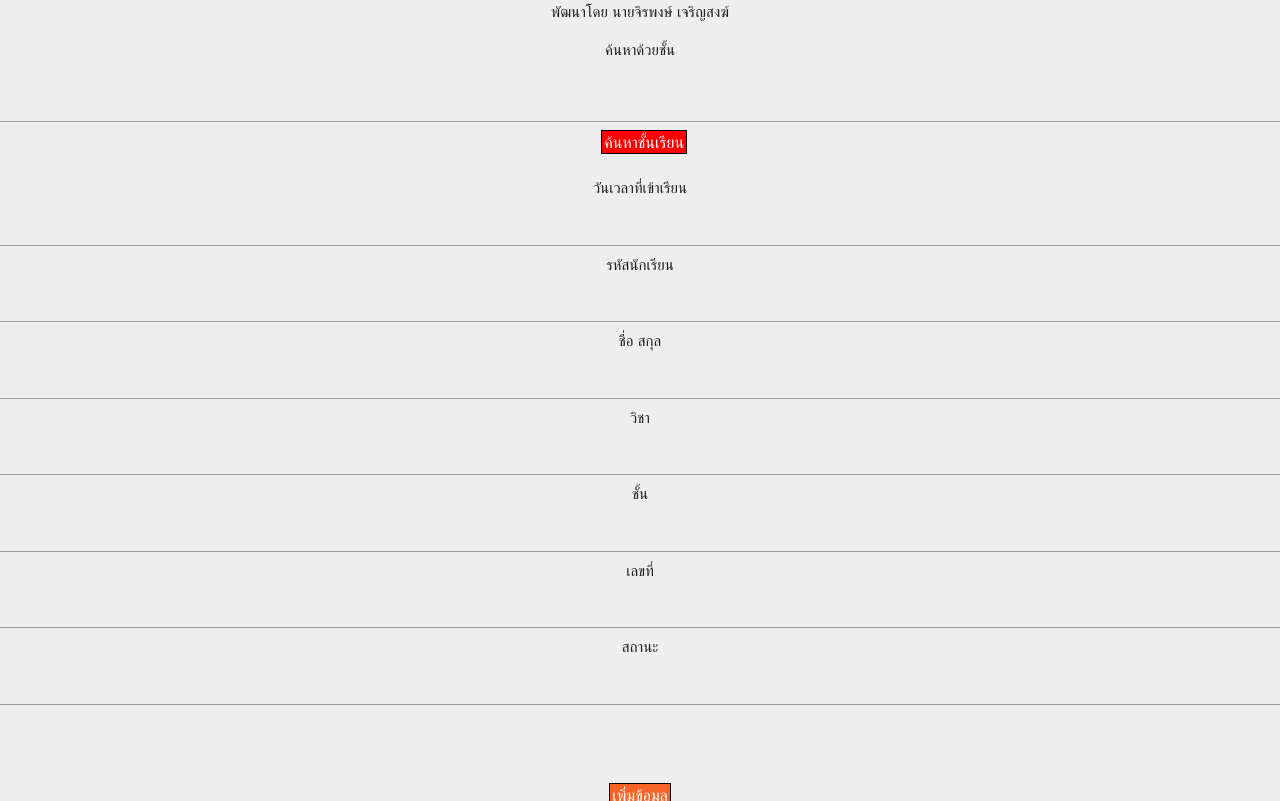
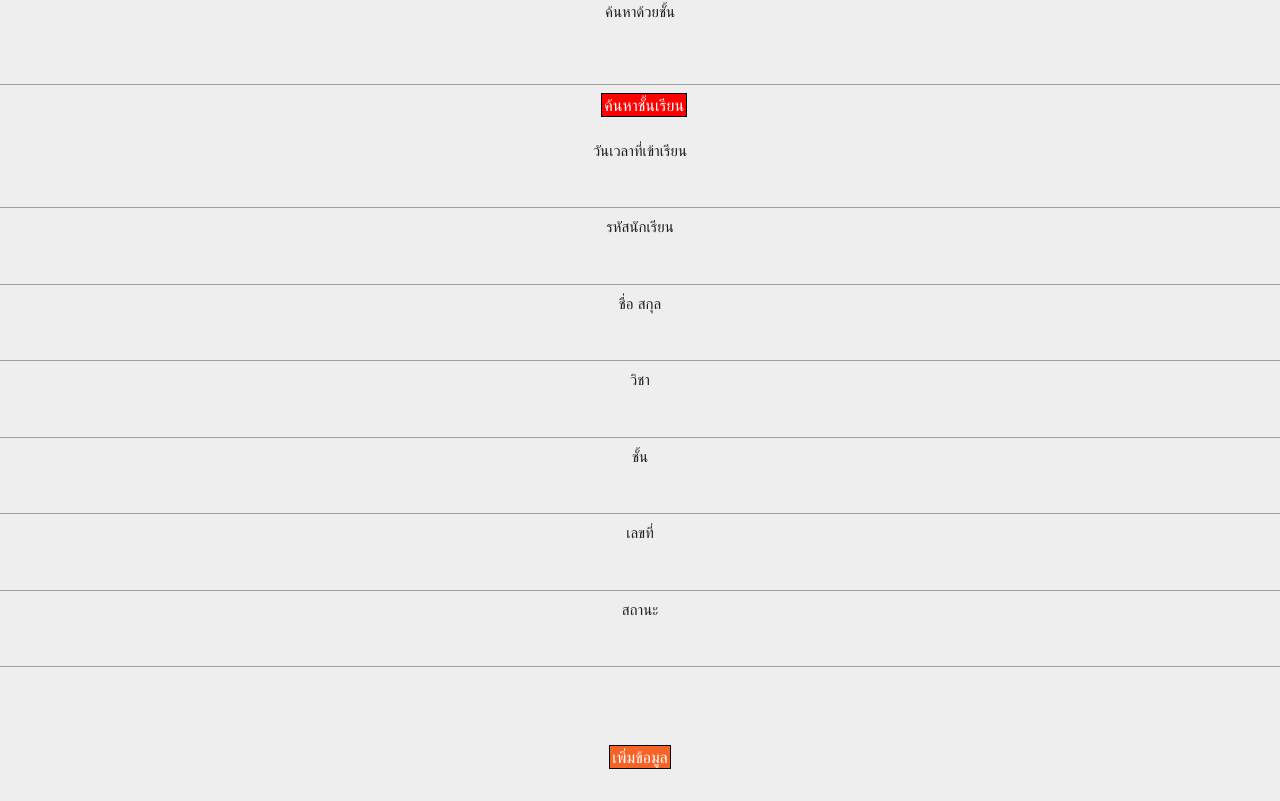
Before and after one commit to bitotassuya/kbstudentssystem.github.io, a plain HTML site: page homepage.html in a window 1280 px wide. Shown: the part 1209-2010 px from the top of the page. Drawn offline with nearby package versions, Linux system fonts and the light colour scheme; no server answers; a script that the page names is missing.

Commit message:
36 commit

```diff
--- a/homepage.html
+++ b/homepage.html
@@ -248,7 +248,7 @@
   <div align="center">
     <img src="https://drive.google.com/uc?id=1TtuhtJaW8OOf8sJby3WgPcnbCZcE_Q_I" width="100%">
     <!--<iframe src="https://drive.google.com/file/d/1nka5m1NxUeDuD0KERFp-R_xhTYwNLTZc/preview" width="640" height="480"></iframe>  -->
-    <p>พัฒนาโดย นายจิรพงษ์ เจริญสงฆ์</p>
+   <!-- <p>พัฒนาโดย นายจิรพงษ์ เจริญสงฆ์</p> -->
 
     <!-- สร้างฟอร์ม -->
     <p>ค้นหาด้วยชั้น</p>
```
